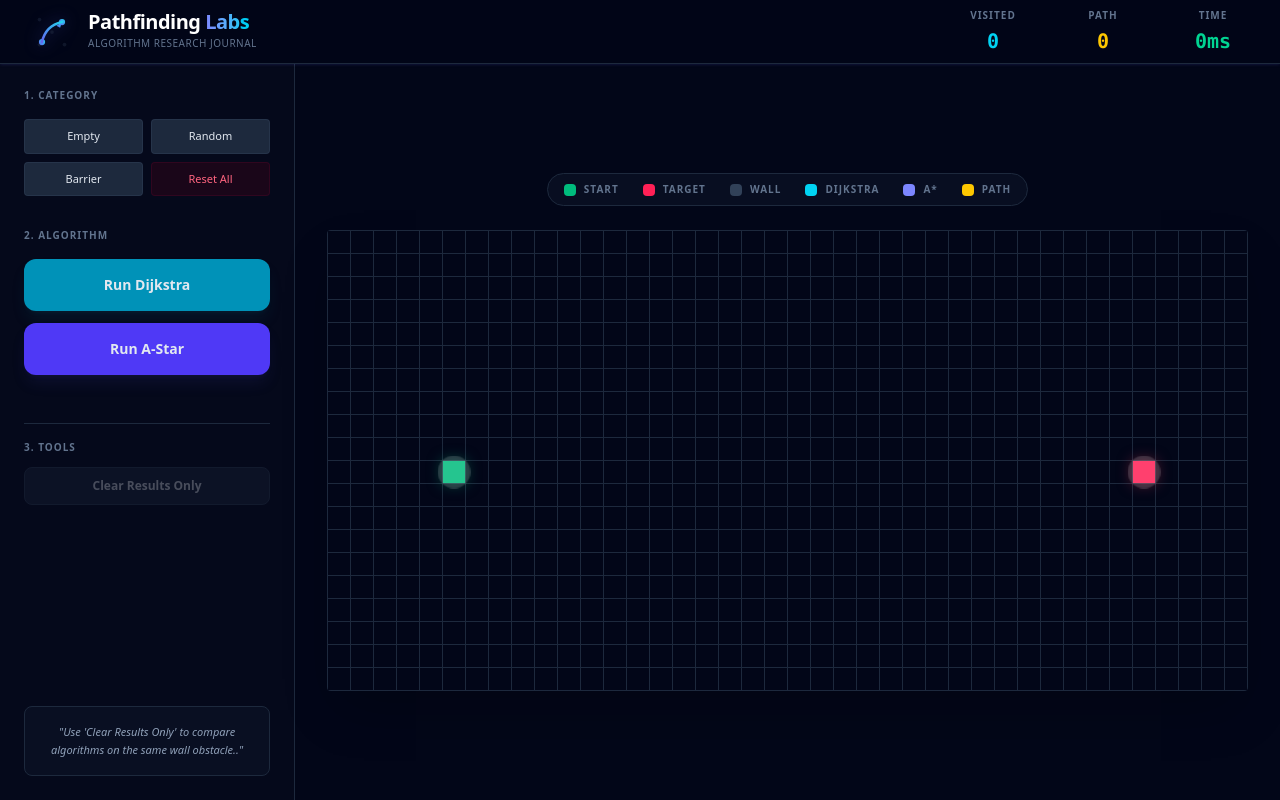
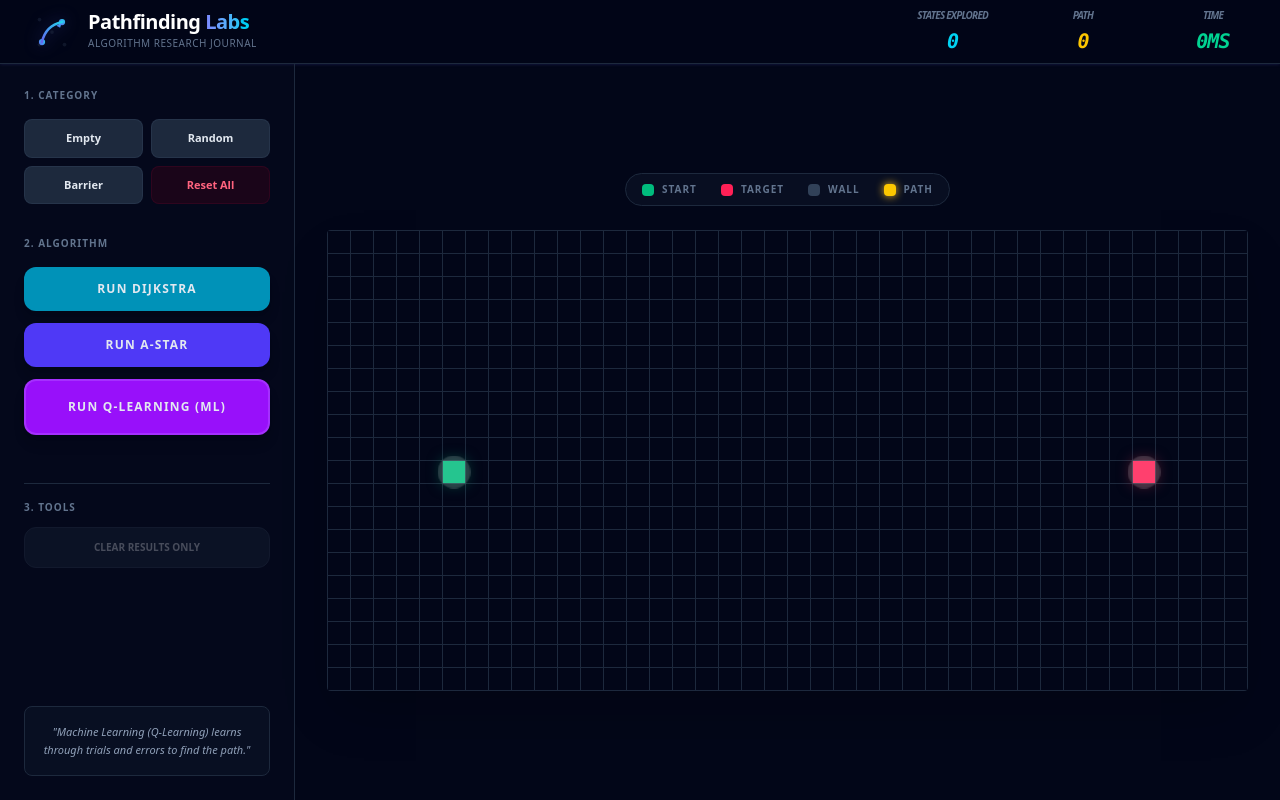
Before and after one commit to MaRVi401/algorithmComparation, a React (Vite) app: page / in a window 1280 px wide. Built offline with nearby package versions, Linux system fonts and the light colour scheme.

Commit message:
implementation QL

```diff
--- a/src/App.jsx
+++ b/src/App.jsx
@@ -2,8 +2,10 @@ import React, { useState, useEffect, useRef } from 'react';
 import gsap from 'gsap';
 import { useGSAP } from '@gsap/react';
 
+// --- Konstanta Global ---
 const ROWS = 20;
 const COLS = 40;
+const TOTAL_EPISODES = 50000;
 
 const App = () => {
   const [grid, setGrid] = useState([]);
@@ -12,14 +14,24 @@ const App = () => {
   const [isMouseDown, setIsMouseDown] = useState(false);
   const [showError, setShowError] = useState(false);
 
+  // State UI Progress (Khusus Q-Learning)
+  const [progress, setProgress] = useState(0);
+  const [isTrainingComplete, setIsTrainingComplete] = useState(false);
+  const [trainingData, setTrainingData] = useState({
+    episode: 0,
+    epsilon: 1,
+    success: 0
+  });
+
   const containerRef = useRef();
+  const qTableRef = useRef({});
 
   // --- Grid Management ---
   const createInitialGrid = (pattern = 'empty') => {
     if (isRunning) return;
-
-    // Reset animasi GSAP pada DOM
+    if (document.querySelectorAll(".node-cell").length > 0) {
       gsap.set(".node-cell", { clearProps: "all" });
+    }
 
     const newGrid = [];
     for (let r = 0; r < ROWS; r++) {
@@ -41,11 +53,15 @@ const App = () => {
     }
     setGrid(newGrid);
     setStats({ visited: 0, pathLength: 0, time: 0 });
+    setProgress(0);
+    setIsTrainingComplete(false);
   };
 
   const clearPathOnly = () => {
     if (isRunning) return;
+    if (document.querySelectorAll(".node-cell").length > 0) {
       gsap.set(".node-cell", { clearProps: "all" });
+    }
     const cleanedGrid = grid.map(row => row.map(node => ({
       ...node,
       isVisited: false,
@@ -53,11 +69,11 @@ const App = () => {
     })));
     setGrid(cleanedGrid);
     setStats({ visited: 0, pathLength: 0, time: 0 });
+    setProgress(0);
   };
 
   useEffect(() => createInitialGrid(), []);
 
-  // --- Animations ---
   useGSAP(() => {
     gsap.from(".sidebar-item", { x: -30, opacity: 0, stagger: 0.1, duration: 0.8, ease: "power3.out" });
     gsap.from(".grid-container", { scale: 0.95, opacity: 0, duration: 1, ease: "expo.out" });
@@ -66,23 +82,104 @@ const App = () => {
   // --- Logic Pathfinding ---
   const runAlgorithm = async (type) => {
     if (isRunning) return;
-    if (stats.visited > 0) clearPathOnly();
+    if (stats.visited > 0 || stats.pathLength > 0) clearPathOnly();
 
     setIsRunning(true);
     const startTime = performance.now();
+    const endNode = { r: 10, c: 35 };
+    const workingGrid = grid.map(row => row.map(node => ({ ...node, isVisited: false, isPath: false })));
+
+    if (type === 'Q-Learning') {
+      setProgress(0.1);
+      setIsTrainingComplete(false);
+
+      const ALPHA = 0.2;
+      const GAMMA = 0.99;
+      let epsilon = 1.0;
+      const MAX_STEPS = 1000;
+      const CHUNK_SIZE = 1000;
+
+      const qTable = {};
+      for (let r = 0; r < ROWS; r++) {
+        for (let c = 0; c < COLS; c++) {
+          qTable[`${r}-${c}`] = [0, 0, 0, 0];
+        }
+      }
+
+      const visitedSet = new Set();
+      let goalReachedCount = 0;
+      const getDist = (r, c) => Math.abs(r - endNode.r) + Math.abs(c - endNode.c);
+
+      for (let i = 0; i < TOTAL_EPISODES; i++) {
+        let curr = { r: 10, c: 5 };
+        let steps = 0;
+        epsilon = Math.max(0.1, epsilon * 0.9998);
+
+        while (!(curr.r === endNode.r && curr.c === endNode.c) && steps < MAX_STEPS) {
+          const stateKey = `${curr.r}-${curr.c}`;
+          visitedSet.add(stateKey);
+
+          let action;
+          if (Math.random() < epsilon) {
+            action = Math.floor(Math.random() * 4);
+          } else {
+            const values = qTable[stateKey];
+            action = values.every(v => v === values[0]) ? Math.floor(Math.random() * 4) : values.indexOf(Math.max(...values));
+          }
+
+          let nextR = curr.r, nextC = curr.c;
+          if (action === 0) nextR--;
+          else if (action === 1) nextR++;
+          else if (action === 2) nextC--;
+          else if (action === 3) nextC++;
+
+          let reward = -1;
+          if (nextR < 0 || nextR >= ROWS || nextC < 0 || nextC >= COLS || workingGrid[nextR][nextC].isWall) {
+            reward = -15;
+            qTable[stateKey][action] += ALPHA * (reward - qTable[stateKey][action]);
+            break;
+          }
+
+          const currentDist = getDist(curr.r, curr.c);
+          const nextDist = getDist(nextR, nextC);
+          reward = nextDist < currentDist ? 1 : -1.5;
+
+          if (nextR === endNode.r && nextC === endNode.c) {
+            reward = 500;
+            goalReachedCount++;
+          }
+
+          const nextStateKey = `${nextR}-${nextC}`;
+          const maxNextQ = Math.max(...qTable[nextStateKey]);
+          qTable[stateKey][action] += ALPHA * (reward + GAMMA * maxNextQ - qTable[stateKey][action]);
+
+          curr = { r: nextR, c: nextC };
+          steps++;
+        }
+
+        if (i % CHUNK_SIZE === 0) {
+          setProgress(Math.round((i / TOTAL_EPISODES) * 100));
+          setTrainingData({ episode: i, epsilon: epsilon, success: goalReachedCount });
+          await new Promise(resolve => setTimeout(resolve, 0));
+        }
+      }
+
+      qTableRef.current = qTable;
+      setProgress(100);
+      setStats(prev => ({ ...prev, visited: visitedSet.size })); // Update visited untuk tombol Clear
+      setIsTrainingComplete(true);
+
+    } else {
+      setProgress(0);
       let visitedCount = 0;
-
       const startNode = { r: 10, c: 5, g: 0, f: 0, parent: null };
-    const endNode = { r: 10, c: 35 };
       let openSet = [startNode];
       const visitedSet = new Set();
-    const workingGrid = grid.map(row => row.map(node => ({ ...node, isVisited: false, isPath: false })));
 
       while (openSet.length > 0) {
         openSet.sort((a, b) => type === 'A*' ? a.f - b.f : a.g - b.g);
         const current = openSet.shift();
         const key = `${current.r}-${current.c}`;
-
         if (visitedSet.has(key)) continue;
         visitedSet.add(key);
         visitedCount++;
@@ -95,18 +192,10 @@ const App = () => {
         if (!workingGrid[current.r][current.c].isStart) {
           workingGrid[current.r][current.c].isVisited = true;
           setGrid([...workingGrid]);
-
-        const color = type === 'A*' ? "#818cf8" : "#22d3ee";
-        gsap.to(`#node-${current.r}-${current.c}`, {
-          backgroundColor: color,
-          scale: 0.8,
-          borderRadius: "50%",
-          duration: 0.1
-        });
+          const nodeEl = document.getElementById(`node-${current.r}-${current.c}`);
+          if (nodeEl) gsap.to(nodeEl, { backgroundColor: type === 'A*' ? "#818cf8" : "#22d3ee", scale: 0.8, borderRadius: "50%", duration: 0.1 });
         }
-
         await new Promise(r => setTimeout(r, 5));
-
         const neighbors = [[0, 1], [0, -1], [1, 0], [-1, 0]];
         for (const [dr, dc] of neighbors) {
           const nr = current.r + dr, nc = current.c + dc;
@@ -119,22 +208,58 @@ const App = () => {
       }
       setIsRunning(false);
       setShowError(true);
+    }
   };
 
-  const finishPath = async (node, fGrid, startT, vCount) => {
+  const handleVisualizeML = async () => {
+    setIsTrainingComplete(false);
+    setProgress(0);
+    const endNode = { r: 10, c: 35 };
+    const workingGrid = grid.map(row => row.map(node => ({ ...node, isVisited: false, isPath: false })));
+    const startTime = performance.now();
+    const qTable = qTableRef.current;
+
+    let temp = { r: 10, c: 5 };
+    const path = [];
+    const pathSet = new Set();
+
+    while (!(temp.r === endNode.r && temp.c === endNode.c) && path.length < ROWS * COLS) {
+      const stateKey = `${temp.r}-${temp.c}`;
+      if (pathSet.has(stateKey)) break;
+      pathSet.add(stateKey);
+      path.push(temp);
+      const values = qTable[stateKey];
+      if (values.every(v => v === 0)) break;
+      const bestAction = values.indexOf(Math.max(...values));
+      if (bestAction === 0) temp = { r: temp.r - 1, c: temp.c };
+      else if (bestAction === 1) temp = { r: temp.r + 1, c: temp.c };
+      else if (bestAction === 2) temp = { r: temp.r, c: temp.c - 1 };
+      else if (bestAction === 3) temp = { r: temp.r, c: temp.c + 1 };
+    }
+
+    if (temp.r === endNode.r && temp.c === endNode.c) {
+      path.push(temp);
+      await finishPath(null, workingGrid, startTime, stats.visited, path);
+    } else {
+      setIsRunning(false);
+      setShowError(true);
+    }
+  };
+
+  const finishPath = async (node, fGrid, startT, vCount, mlPath = null) => {
+    let path = [];
+    if (mlPath) { path = mlPath; }
+    else {
       let temp = node;
-    const path = [];
       while (temp) { path.push(temp); temp = temp.parent; }
-    for (const p of path.reverse()) {
+      path.reverse();
+    }
+
+    for (const p of path) {
       fGrid[p.r][p.c].isPath = true;
       setGrid([...fGrid]);
-      gsap.to(`#node-${p.r}-${p.c}`, {
-        backgroundColor: "#fbbf24",
-        scale: 1.1,
-        borderRadius: "4px",
-        zIndex: 10,
-        duration: 0.1
-      });
+      const nodeEl = document.getElementById(`node-${p.r}-${p.c}`);
+      if (nodeEl) gsap.to(nodeEl, { backgroundColor: "#fbbf24", scale: 1.1, borderRadius: "4px", zIndex: 10, duration: 0.1 });
       await new Promise(r => setTimeout(r, 15));
     }
     setStats({ visited: vCount, pathLength: path.length, time: (performance.now() - startT).toFixed(2) });
@@ -144,7 +269,7 @@ const App = () => {
   return (
     <div ref={containerRef} className="h-screen w-screen bg-slate-950 text-slate-200 overflow-hidden flex flex-col font-sans">
 
-      {/* Top Navbar */}
+      {/* --- HEADER --- */}
       <header className="h-16 border-b border-slate-800 flex items-center justify-between px-8 bg-slate-950/80 backdrop-blur-md z-20 shadow-sm shadow-indigo-500/10">
         <div className="flex items-center gap-4">
           <svg xmlns="http://www.w3.org/2000/svg" viewBox="0 0 64 64" className="w-10 h-10 filter drop-shadow-[0_0_8px_rgba(99,102,241,0.3)] transition-transform hover:scale-110 duration-300">
@@ -173,108 +298,141 @@ const App = () => {
           </div>
         </div>
 
-        <div className="flex gap-10">
-          <StatDisplay label="Visited" value={stats.visited} color="text-cyan-400" />
+        <div className="flex gap-15">
+          <StatDisplay label="States Explored" value={stats.visited} color="text-cyan-400" />
           <StatDisplay label="Path" value={stats.pathLength} color="text-yellow-400" />
           <StatDisplay label="Time" value={`${stats.time}ms`} color="text-emerald-400" />
         </div>
       </header>
 
       <main className="flex-1 flex overflow-hidden">
-        <aside className="w-80 border-r border-slate-800 p-6 flex flex-col gap-8 bg-slate-900/20">
+        {/* --- SIDEBAR (Z-30) --- */}
+        <aside className="w-80 border-r border-slate-800 p-6 flex flex-col gap-8 bg-slate-900/20 z-30">
           <div className="sidebar-item">
-            <label className="text-[10px] font-black uppercase text-slate-500 tracking-widest block mb-4">1. Category</label>
+            <label className="text-[10px] font-black uppercase text-slate-500 mb-4 block tracking-widest">1. Category</label>
             <div className="grid grid-cols-2 gap-2">
               {['empty', 'random', 'barrier'].map(p => (
-                <button key={p} onClick={() => createInitialGrid(p)} className="py-2 px-3 bg-slate-800 hover:bg-slate-700 rounded text-[11px] capitalize transition-all border border-slate-700/50">
-                  {p}
-                </button>
+                <button key={p} onClick={() => createInitialGrid(p)} className="py-2.5 px-3 bg-slate-800 hover:bg-slate-700 rounded-lg text-[11px] font-bold border border-slate-700/50 capitalize transition-all active:scale-95">{p}</button>
               ))}
-              <button onClick={() => createInitialGrid()} className="py-2 px-3 bg-rose-950/30 text-rose-400 hover:bg-rose-950/50 rounded text-[11px] transition-all border border-rose-900/20">Reset All</button>
+              <button onClick={() => createInitialGrid()} className="py-2.5 px-3 bg-rose-950/30 text-rose-400 hover:bg-rose-950/50 rounded-lg text-[11px] font-bold border border-rose-900/20 transition-all">Reset All</button>
             </div>
           </div>
 
           <div className="sidebar-item">
-            <label className="text-[10px] font-black uppercase text-slate-500 tracking-widest block mb-4">2. Algorithm</label>
+            <label className="text-[10px] font-black uppercase text-slate-500 mb-4 block tracking-widest">2. Algorithm</label>
             <div className="space-y-3">
-              <button onClick={() => runAlgorithm('Dijkstra')} disabled={isRunning} className="w-full py-4 bg-cyan-600 hover:bg-cyan-500 disabled:opacity-30 rounded-xl font-bold text-sm shadow-lg shadow-cyan-900/20 transition-all active:scale-95">Run Dijkstra</button>
-              <button onClick={() => runAlgorithm('A*')} disabled={isRunning} className="w-full py-4 bg-indigo-600 hover:bg-indigo-500 disabled:opacity-30 rounded-xl font-bold text-sm shadow-lg shadow-indigo-900/20 transition-all active:scale-95">Run A-Star</button>
+              <button onClick={() => runAlgorithm('Dijkstra')} disabled={isRunning} className="w-full py-3.5 bg-cyan-600 hover:bg-cyan-500 disabled:opacity-30 rounded-xl font-black text-xs uppercase tracking-widest shadow-lg transition-all active:scale-95">Run Dijkstra</button>
+              <button onClick={() => runAlgorithm('A*')} disabled={isRunning} className="w-full py-3.5 bg-indigo-600 hover:bg-indigo-500 disabled:opacity-30 rounded-xl font-black text-xs uppercase tracking-widest shadow-lg transition-all active:scale-95">Run A-Star</button>
+              <button onClick={() => runAlgorithm('Q-Learning')} disabled={isRunning} className="w-full py-4.5 bg-purple-600 hover:bg-purple-500 disabled:opacity-30 rounded-xl font-black text-xs uppercase tracking-widest border-2 border-purple-400/30 shadow-lg transition-all active:scale-95">Run Q-Learning (ML)</button>
             </div>
           </div>
 
           <div className="sidebar-item mt-4 pt-4 border-t border-slate-800">
-            <label className="text-[10px] font-black uppercase text-slate-500 tracking-widest block mb-3">3. Tools</label>
-            <button onClick={clearPathOnly} disabled={isRunning || stats.visited === 0} className="w-full py-2.5 bg-slate-800 hover:bg-slate-700 rounded-lg text-xs font-bold border border-slate-700 disabled:opacity-30">
+            <label className="text-[10px] font-black uppercase text-slate-500 mb-3 block tracking-widest">3. Tools</label>
+            <button
+              onClick={clearPathOnly}
+              disabled={isRunning || (stats.visited === 0 && stats.pathLength === 0)}
+              className="w-full py-3 bg-slate-800 hover:bg-slate-700 rounded-xl text-[10px] font-black uppercase border border-slate-700 disabled:opacity-30 transition-all"
+            >
               Clear Results Only
             </button>
           </div>
-
           <div className="sidebar-item mt-auto p-4 bg-slate-900/50 rounded-lg border border-slate-800">
             <p className="text-[11px] text-slate-400 leading-relaxed italic text-center">
-              "Use 'Clear Results Only' to compare algorithms on the same wall obstacle.."
+              "Machine Learning (Q-Learning) learns through trials and errors to find the path."
             </p>
           </div>
         </aside>
 
-        {/* --- AREA VISUALISASI DENGAN LEGEND --- */}
+        {/* --- MAIN AREA --- */}
         <section className="flex-1 bg-slate-950 p-8 flex flex-col items-center justify-center relative">
 
-          {/* MASUKKAN KODE WARNA KETERANGAN DISINI */}
-          <div className="flex gap-6 mb-6 text-[10px] font-bold uppercase tracking-widest text-slate-500 bg-slate-900/50 px-4 py-2 rounded-full border border-slate-800">
+          {/* --- LEGEND (Z-30) --- */}
+          <div className="flex flex-wrap justify-center gap-6 mb-6 text-[10px] font-bold uppercase tracking-widest text-slate-500 bg-slate-900/50 px-4 py-2 rounded-full border border-slate-800 z-30 relative">
             <div className="flex items-center gap-2"><div className="w-3 h-3 bg-emerald-500 rounded-sm"></div> Start</div>
             <div className="flex items-center gap-2"><div className="w-3 h-3 bg-rose-500 rounded-sm"></div> Target</div>
             <div className="flex items-center gap-2"><div className="w-3 h-3 bg-slate-700 rounded-sm"></div> Wall</div>
-            <div className="flex items-center gap-2"><div className="w-3 h-3 bg-cyan-400 rounded-sm"></div> Dijkstra</div>
-            <div className="flex items-center gap-2"><div className="w-3 h-3 bg-indigo-400 rounded-sm"></div> A*</div>
-            <div className="flex items-center gap-2"><div className="w-3 h-3 bg-yellow-400 rounded-sm"></div> Path</div>
+            <div className="flex items-center gap-2"><div className="w-3 h-3 bg-yellow-400 rounded-sm shadow-[0_0_8px_#fbbf24]"></div> Path</div>
           </div>
 
-          <div className="grid-container relative z-10 shadow-2xl">
-            <div className="grid gap-px bg-slate-800 p-px rounded"
+          {/* --- GRID (Z-10) --- */}
+          <div className="grid-container relative z-10 shadow-2xl rounded overflow-hidden">
+            <div className="grid gap-px bg-slate-800 p-px"
               style={{ gridTemplateColumns: `repeat(${COLS}, 22px)` }}
               onMouseDown={() => setIsMouseDown(true)}
               onMouseUp={() => setIsMouseDown(false)}>
               {grid.map((row, r) => row.map((node, c) => (
-                <div
-                  key={`${r}-${c}`} id={`node-${r}-${c}`}
-                  onMouseEnter={() => {
-                    if (isMouseDown && !isRunning && !node.isStart && !node.isEnd) {
-                      const newGrid = [...grid];
-                      newGrid[r][c].isWall = true;
-                      setGrid(newGrid);
-                    }
-                  }}
-                  className={`node-cell w-5.5 h-5.5 transition-colors duration-500 relative ${node.isStart ? 'bg-emerald-500 z-20 shadow-[0_0_15px_rgba(16,185,129,0.5)]' :
-                    node.isEnd ? 'bg-rose-500 z-20 shadow-[0_0_15px_rgba(244,63,94,0.5)]' :
-                      node.isWall ? 'bg-slate-700' : 'bg-slate-950'
-                    }`}
+                <div key={`${r}-${c}`} id={`node-${r}-${c}`}
+                  onMouseEnter={() => { if (isMouseDown && !isRunning && !node.isStart && !node.isEnd) { const newGrid = [...grid]; newGrid[r][c].isWall = true; setGrid(newGrid); } }}
+                  className={`node-cell w-5.5 h-5.5 transition-colors duration-500 relative ${node.isStart ? 'bg-emerald-500 z-20 shadow-[0_0_15px_#10b98180]' : node.isEnd ? 'bg-rose-500 z-20 shadow-[0_0_15px_#f43f5e80]' : node.isWall ? 'bg-slate-700' : 'bg-slate-950'}`}
                 >
                   {(node.isStart || node.isEnd) && <div className="absolute inset-0 animate-pulse bg-white/20 rounded-full scale-150"></div>}
                 </div>
               )))}
             </div>
+
+            {/* --- TRAINING OVERLAY (Z-50) --- */}
+            {isRunning && progress > 0 && (
+              <div className="absolute inset-0 z-50 flex items-center justify-center bg-slate-950/70 backdrop-blur-md px-4">
+                <div className="w-full max-w-md p-8 rounded-3xl bg-slate-900 border border-slate-700 shadow-2xl text-center">
+
+                  <div className="flex justify-between items-end mb-6 text-left">
+                    <div>
+                      <h2 className="text-2xl font-black text-white italic tracking-tight uppercase">Training <span className="text-purple-500">Brain...</span></h2>
+                      <p className="text-[10px] text-slate-500 uppercase tracking-widest mt-1">Episode {trainingData.episode.toLocaleString()} / {TOTAL_EPISODES.toLocaleString()}</p>
                     </div>
-          <div className="absolute inset-0 opacity-10 pointer-events-none"
-            style={{ backgroundImage: 'radial-gradient(#4f46e5 0.5px, transparent 0.5px)', backgroundSize: '24px 24px' }}>
+                    <div className="text-3xl font-mono font-black text-purple-400">{progress}%</div>
+                  </div>
+
+                  <div className="relative w-full bg-slate-800 h-4 rounded-full border border-slate-700 p-1 mb-8">
+                    <div className="h-full rounded-full bg-gradient-to-r from-indigo-500 via-purple-500 to-cyan-400 transition-all duration-300 shadow-[0_0_20px_#a855f760]" style={{ width: `${progress}%` }}></div>
+                  </div>
+
+                  <div className="grid grid-cols-2 gap-4 mb-8 text-left font-bold italic tracking-tighter">
+                    <div className="bg-slate-950/50 p-4 rounded-2xl border border-slate-800">
+                      <p className="text-[9px] uppercase text-slate-500 mb-1 tracking-widest">Exploration (ε)</p>
+                      <p className="text-lg font-mono text-cyan-400">{(trainingData.epsilon * 100).toFixed(1)}%</p>
+                    </div>
+                    <div className="bg-slate-950/50 p-4 rounded-2xl border border-slate-800">
+                      <p className="text-[9px] uppercase text-slate-500 mb-1 tracking-widest">Goals Found</p>
+                      <p className="text-lg font-mono text-emerald-400">{trainingData.success}</p>
+                    </div>
+                  </div>
+
+                  {isTrainingComplete ? (
+                    <div className="space-y-3 animate-in fade-in slide-in-from-bottom-4 duration-500 italic uppercase">
+                      <button
+                        onClick={handleVisualizeML}
+                        className="w-full py-4 bg-emerald-500 hover:bg-emerald-400 text-white rounded-2xl font-black text-xs tracking-widest shadow-lg shadow-emerald-500/20 active:scale-95 transition-all"
+                      >
+                        Lihat Jalur Hasil Latihan
+                      </button>
+                      <button
+                        onClick={() => { setIsRunning(false); setProgress(0); }}
+                        className="w-full py-2 text-[10px] text-slate-500 font-bold tracking-widest hover:text-rose-400 transition-colors"
+                      >
+                        Batal / Reset
+                      </button>
+                    </div>
+                  ) : (
+                    <p className="mt-8 text-center text-[10px] text-slate-500 italic animate-pulse tracking-wide">
+                      Agent is exploring the environment and optimizing the Q-Table...
+                    </p>
+                  )}
+                </div>
+              </div>
+            )}
           </div>
         </section>
       </main>
+
+      {/* Error Boundary */}
       {showError && (
-        <div className="absolute inset-0 z-50 flex items-center justify-center bg-slate-950/80 backdrop-blur-sm px-4">
-          <div className="bg-slate-900 border border-rose-500/30 p-8 rounded-2xl shadow-2xl shadow-rose-950/50 max-w-sm w-full text-center">
-            <div className="w-16 h-16 bg-rose-500/10 rounded-full flex items-center justify-center mx-auto mb-4 border border-rose-500/20">
-              <svg xmlns="http://www.w3.org/2000/svg" className="h-8 w-8 text-rose-500" fill="none" viewBox="0 0 24 24" stroke="currentColor">
-                <path strokeLinecap="round" strokeLinejoin="round" strokeWidth={2} d="M12 9v2m0 4h.01m-6.938 4h13.856c1.54 0 2.502-1.667 1.732-3L13.732 4c-.77-1.333-2.694-1.333-3.464 0L3.34 16c-.77 1.333.192 3 1.732 3z" />
-              </svg>
-            </div>
-            <h3 className="text-xl font-bold text-white mb-2 tracking-tight">No Path Found!</h3>
-            <p className="text-slate-400 text-sm mb-6 leading-relaxed">Target is unreachable. Please check the walls or barriers and try again.</p>
-            <button
-              onClick={() => setShowError(false)}
-              className="w-full py-3 bg-rose-600 hover:bg-rose-500 text-white rounded-xl font-bold transition-all active:scale-95 shadow-lg shadow-rose-900/30"
-            >
-              Close
-            </button>
+        <div className="absolute inset-0 z-[60] flex items-center justify-center bg-slate-950/80 backdrop-blur-sm px-4">
+          <div className="bg-slate-900 border border-rose-500/30 p-10 rounded-3xl shadow-2xl max-w-sm w-full text-center">
+            <h3 className="text-2xl font-black text-white mb-2 tracking-tighter uppercase italic">No Path Found!</h3>
+            <p className="text-slate-400 text-sm mb-8 leading-relaxed font-medium">Model gagal menemukan jalur. Coba reset dinding atau jalankan ulang training.</p>
+            <button onClick={() => setShowError(false)} className="w-full py-4 bg-rose-600 hover:bg-rose-500 text-white rounded-2xl font-black transition-all shadow-lg shadow-rose-900/30 uppercase tracking-widest text-xs">Close</button>
           </div>
         </div>
       )}
@@ -283,9 +441,9 @@ const App = () => {
 };
 
 const StatDisplay = ({ label, value, color }) => (
-  <div className="text-center min-w-17.5">
-    <p className="text-[10px] uppercase text-slate-500 font-black tracking-widest mb-1">{label}</p>
-    <p className={`text-xl font-mono font-bold ${color}`}>{value}</p>
+  <div className="text-center min-w-17.5 italic uppercase tracking-tighter">
+    <p className="text-[10px] text-slate-500 font-black mb-1">{label}</p>
+    <p className={`text-xl font-mono font-black ${color}`}>{value}</p>
   </div>
 );
 
```
Lines whose indentation alone changed are shown as unchanged.
